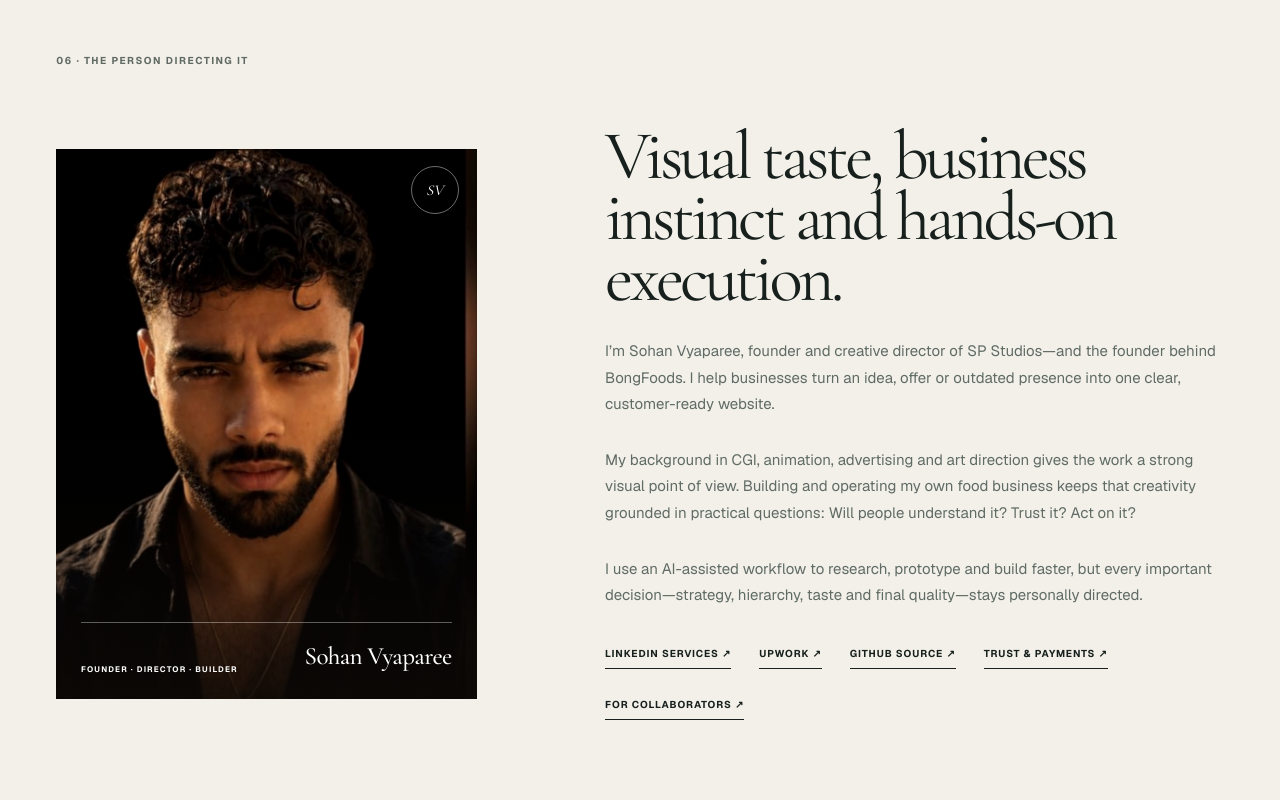
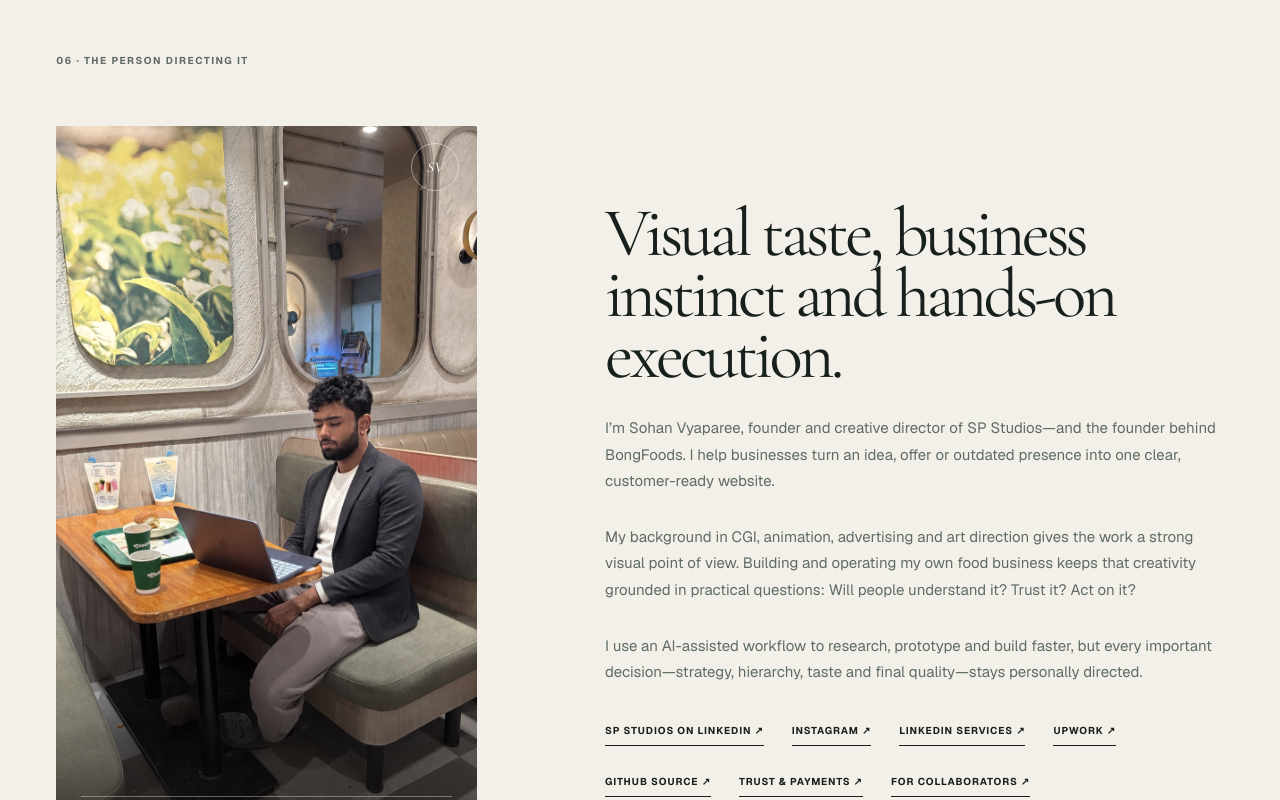
Before and after one commit to xtreme99909-dotcom/sohanvyaparee, a Next.js app: page / in a window 1280 px wide. Shown: the part 9840-10640 px from the top of the page. Built offline with nearby package versions, Linux system fonts and the light colour scheme; no server answers.

Commit message:
Integrate SP Studios proof and profile links

```diff
--- a/app/layout.tsx
+++ b/app/layout.tsx
@@ -6,6 +6,8 @@ import { MotionSystem } from './motion-system';
 import { publicSiteUrl as siteUrl, studioBrand } from './site';
 
 const personalLinkedInUrl = 'https://www.linkedin.com/in/sohan-vyaparee-397a29352/';
+const studioLinkedInUrl = 'https://www.linkedin.com/company/sp-studios7/';
+const studioInstagramUrl = 'https://www.instagram.com/sohanwebstudio/';
 const githubProfileUrl = 'https://github.com/xtreme99909-dotcom';
 
 const geistSans = Geist({
@@ -85,6 +87,8 @@ const professionalServiceSchema = {
     sameAs: [personalLinkedInUrl, githubProfileUrl],
   },
   sameAs: [
+    studioLinkedInUrl,
+    studioInstagramUrl,
     personalLinkedInUrl,
     'https://www.linkedin.com/services/page/a8036034688b927420/',
     'https://www.upwork.com/freelancers/~01b29ff9dfbe850b7b',
--- a/app/page.tsx
+++ b/app/page.tsx
@@ -320,7 +320,7 @@ export default function Home() {
         <p className="section-index">06 · The person directing it</p>
         <div className="about-grid">
           <figure className="founder-portrait">
-            <Image src="/founder-sohan.jpg" width={1200} height={1187} sizes="(max-width: 1080px) 91vw, 36vw" alt="Sohan Vyaparee, founder and website creative director" />
+            <Image src="/founder-working-professional.jpg" width={941} height={1672} sizes="(max-width: 1080px) 91vw, 36vw" alt="Sohan Vyaparee, founder and website creative director, working on a laptop" />
             <figcaption><span>Founder · Director · Builder</span><strong>Sohan Vyaparee</strong></figcaption>
           </figure>
           <div>
@@ -328,7 +328,7 @@ export default function Home() {
             <p>I’m Sohan Vyaparee, founder and creative director of SP Studios—and the founder behind BongFoods. I help businesses turn an idea, offer or outdated presence into one clear, customer-ready website.</p>
             <p>My background in CGI, animation, advertising and art direction gives the work a strong visual point of view. Building and operating my own food business keeps that creativity grounded in practical questions: Will people understand it? Trust it? Act on it?</p>
             <p>I use an AI-assisted workflow to research, prototype and build faster, but every important decision—strategy, hierarchy, taste and final quality—stays personally directed.</p>
-            <div className="about-links"><a href="https://www.linkedin.com/services/page/a8036034688b927420/" target="_blank" rel="noreferrer">LinkedIn services ↗</a><a href="https://www.upwork.com/freelancers/~01b29ff9dfbe850b7b" target="_blank" rel="noreferrer">Upwork ↗</a><a href="https://github.com/xtreme99909-dotcom/sohanvyaparee" target="_blank" rel="noreferrer">GitHub source ↗</a><a href="/trust">Trust & payments ↗</a><a href="/partners">For collaborators ↗</a></div>
+            <div className="about-links"><a href="https://www.linkedin.com/company/sp-studios7/" target="_blank" rel="noreferrer">SP Studios on LinkedIn ↗</a><a href="https://www.instagram.com/sohanwebstudio/" target="_blank" rel="noreferrer">Instagram ↗</a><a href="https://www.linkedin.com/services/page/a8036034688b927420/" target="_blank" rel="noreferrer">LinkedIn services ↗</a><a href="https://www.upwork.com/freelancers/~01b29ff9dfbe850b7b" target="_blank" rel="noreferrer">Upwork ↗</a><a href="https://github.com/xtreme99909-dotcom/sohanvyaparee" target="_blank" rel="noreferrer">GitHub source ↗</a><a href="/trust">Trust & payments ↗</a><a href="/partners">For collaborators ↗</a></div>
           </div>
         </div>
       </section>
```
